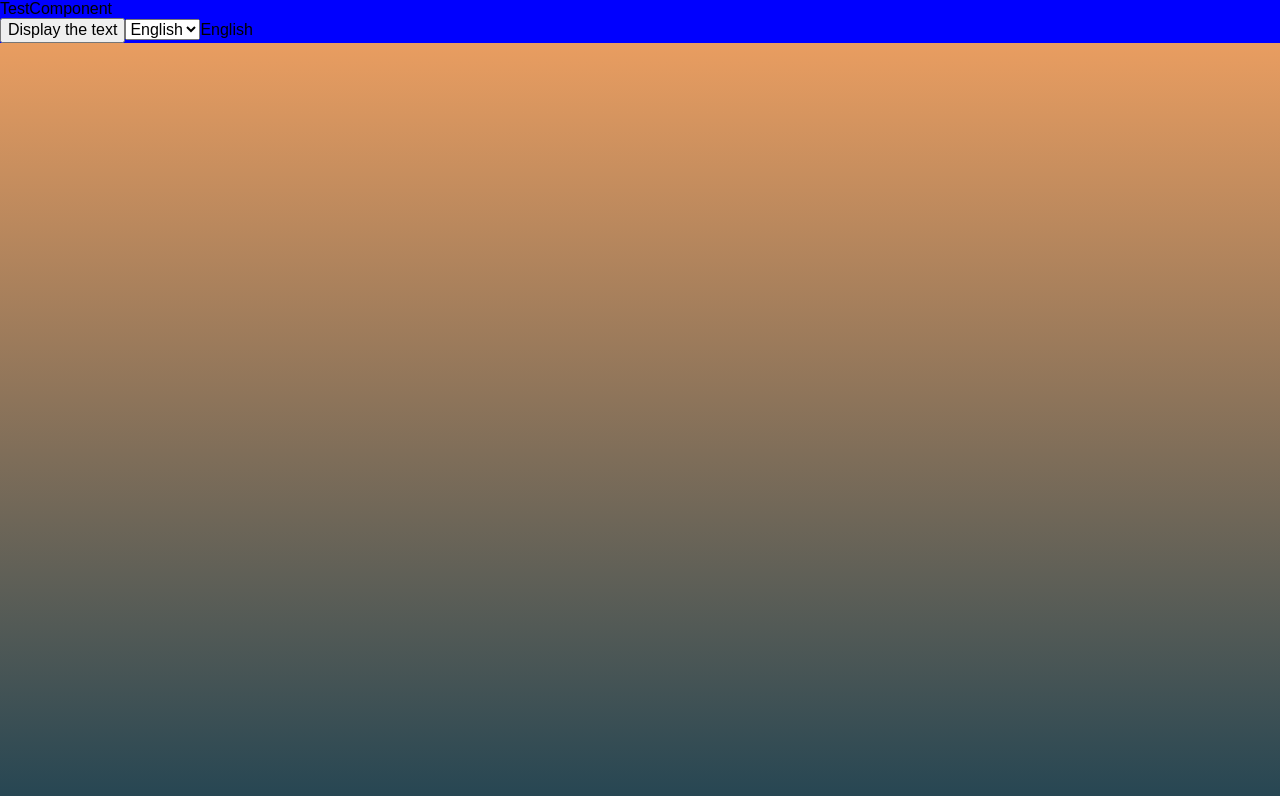
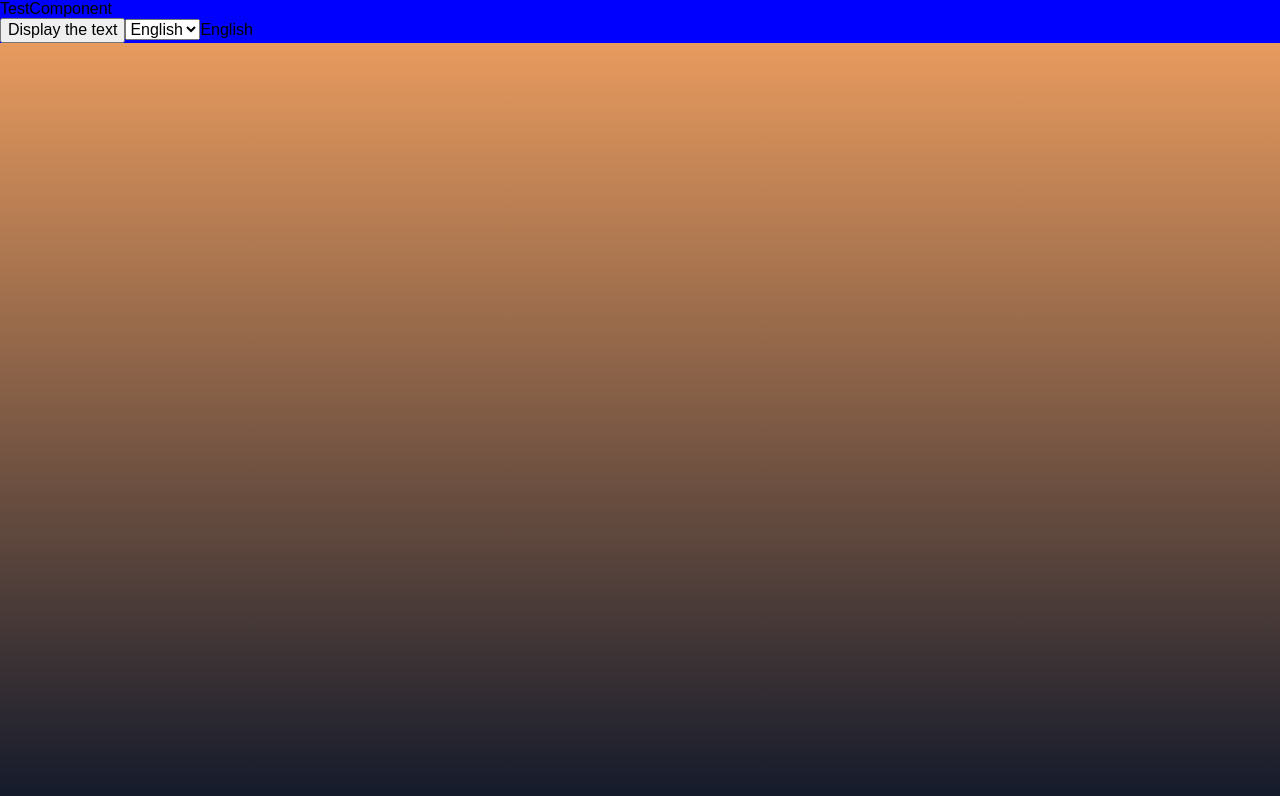
Before and after one commit to Fansoa/pokedex, a React (Vite) app: page / in a window 1280 px wide. Shown: the top 796 px of the page. Built offline with nearby package versions, Linux system fonts and the light colour scheme.

Commit message:
💄: use color provided by ThemeProvider instead of static global

```diff
--- a/src/pages/layout/styled.js
+++ b/src/pages/layout/styled.js
@@ -1,14 +1,15 @@
 import styled from "@emotion/styled";
-import global from "@/src/theme/global";
 
 const Container = styled.div`
-  background: linear-gradient(
-    180deg,
-    ${global.colors.sandyBrown} 0%,
-    ${global.colors.darkSlateGray} 100%
-  );
-  min-height: 100vh;
-  height: 100%;
+  ${({ theme }) => `
+    background: linear-gradient(
+      180deg,
+      ${theme.colors.sandyBrown} 0%,
+      ${theme.colors.darkJungleGreen} 100%
+    );
+    min-height: 100vh;
+    height: 100%;
+  `}
 `;
 
 export default Container;
```
